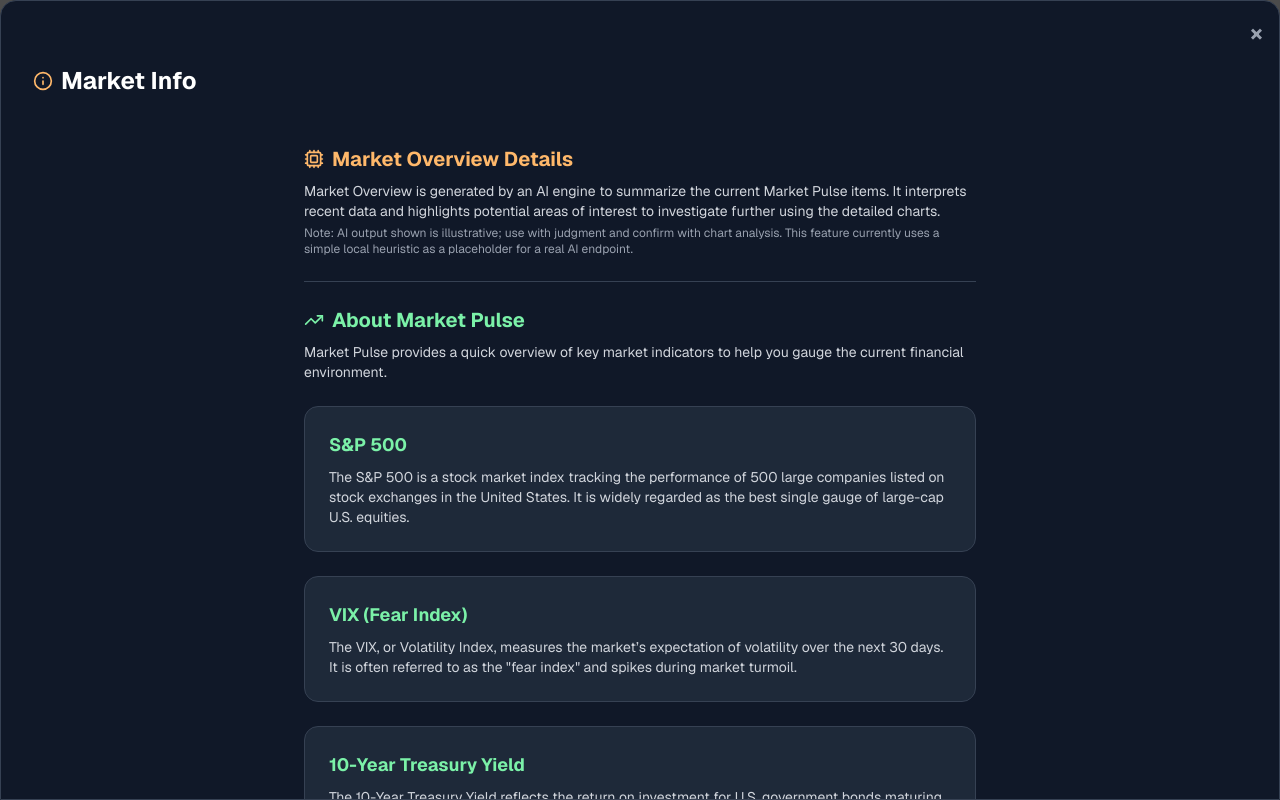
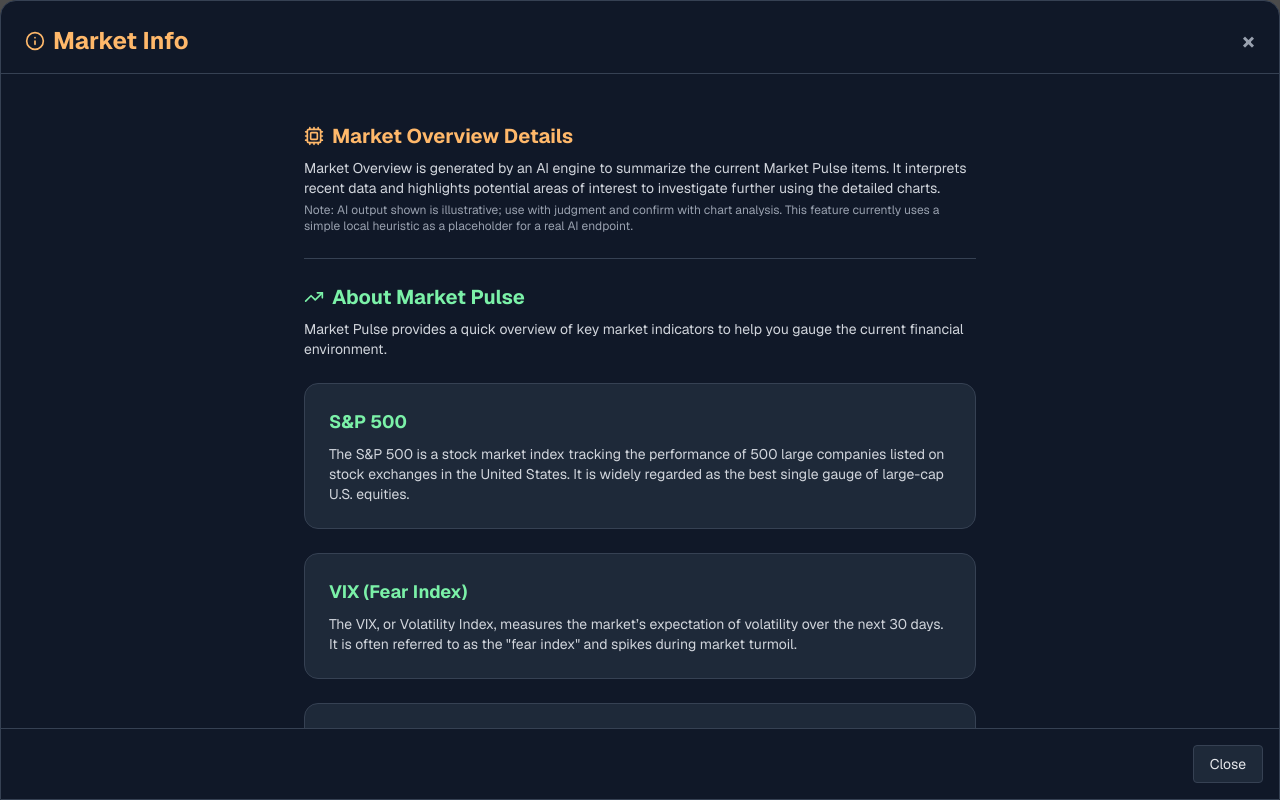
Before and after one commit to eddietal2/pivotal.ai, a Next.js app in the folder f-e/: page /home in a window 1280 px wide. Both pictures are taken after a click on the button 1234 px from the left and 88 px from the top of the page. Shown: the top 800 px of the page. Built offline with nearby package versions, Linux system fonts and the light colour scheme.

Commit message:
Homepage Modal Close Button and Header UI Refine

```diff
--- a/f-e/app/home/page.tsx
+++ b/f-e/app/home/page.tsx
@@ -151,17 +151,20 @@ const SignalFeedItem = ({ ticker, signal, confluence, timeframe, change, type }:
         <div className="fixed inset-0 z-[101] min-h-screen h-screen w-screen bg-black/70">
           <div className="absolute inset-0 min-h-screen h-screen w-screen flex items-stretch justify-stretch">
             <div className="bg-gray-900 border border-gray-700 rounded-t-2xl shadow-2xl w-full min-h-screen h-screen mx-auto relative animate-slideUp flex flex-col">
+              <div className="w-full px-6 pt-6 pb-4 border-b border-gray-700 flex items-center justify-between">
+                <div className="flex items-center gap-2">
+                  <h4 className="text-2xl font-bold text-white flex items-center gap-2">{ticker} Chart</h4>
+                </div>
                 <button
-                className="absolute top-4 right-4 text-gray-400 hover:text-white text-2xl font-bold z-10"
+                  className="text-gray-400 hover:text-white text-2xl font-bold"
                   onClick={() => setChartModalOpen(false)}
                   aria-label="Close chart modal"
+                  data-testid="chart-modal-close-top"
                 >
                   &times;
                 </button>
-              <div className="flex-1 flex flex-col justify-center items-center pt-16 pb-8 px-8 overflow-y-auto w-full">
-                <h4 className="text-2xl font-bold mb-2 flex items-center gap-2 text-center w-full">
-                  {ticker} Chart
-                </h4>
+              </div>
+              <div className="flex-1 flex flex-col justify-center items-center pt-6 pb-8 px-8 overflow-y-auto w-full">
                 <p className="text-sm text-gray-300 mb-4 text-center max-w-xl w-full">
                   {signal}
                 </p>
@@ -184,6 +187,18 @@ const SignalFeedItem = ({ ticker, signal, confluence, timeframe, change, type }:
                     </span>
                   ))}
                 </div>
+              </div>
+              {/* Footer close button for Chart Modal */}
+              <div className="p-4 border-t border-gray-700 bg-gray-900 flex justify-end">
+                <button
+                  type="button"
+                  className="px-4 py-2 rounded bg-gray-800 border border-gray-700 text-sm text-gray-200 hover:bg-gray-700 transition-colors"
+                  onClick={() => setChartModalOpen(false)}
+                  aria-label="Close chart modal"
+                  data-testid="chart-modal-close-bottom"
+                >
+                  Close
+                </button>
               </div>
             </div>
           </div>
@@ -328,17 +343,20 @@ export default function App() {
             <div className="fixed inset-0 z-[100] min-h-screen h-screen w-screen bg-black/70">
               <div className="absolute inset-0 min-h-screen h-screen w-screen flex items-stretch justify-stretch">
                 <div className="bg-gray-900 border border-gray-700 rounded-t-2xl shadow-2xl w-full min-h-screen h-screen mx-auto relative animate-slideUp flex flex-col">
+                  <div className="w-full px-6 pt-6 pb-4 border-b border-gray-700 flex items-center justify-between">
+                    <div className="flex items-center gap-2">
+                      <h4 className="text-2xl font-bold text-white flex items-center gap-2">{selectedPulse.index}</h4>
+                    </div>
                     <button
-                    className="absolute top-4 right-4 text-gray-400 hover:text-white text-2xl font-bold z-10"
+                      className="text-gray-400 hover:text-white text-2xl font-bold"
                       onClick={() => setModalOpen(false)}
                       aria-label="Close info modal"
+                      data-testid="pulse-modal-close-top"
                     >
                       &times;
                     </button>
-                  <div className="flex-1 flex flex-col justify-center items-center pt-16 pb-8 px-8 overflow-y-auto w-full">
-                    <h4 className="text-2xl font-bold mb-2 flex items-center gap-2 text-center w-full">
-                      {selectedPulse.index}
-                    </h4>
+                  </div>
+                  <div className="flex-1 flex flex-col justify-center items-center pt-6 pb-8 px-8 overflow-y-auto w-full">
                     <p className="text-sm text-gray-300 mb-4 text-center max-w-xl w-full">
                       {pulseDescriptions[selectedPulse.index] || 'No description available.'}
                     </p>
@@ -353,6 +371,19 @@ export default function App() {
                     <div className="w-full max-w-md h-64 bg-gray-800 border border-gray-700 rounded-xl flex items-center justify-center mb-8">
                       <span className="text-gray-400 text-lg">[Stock Chart Placeholder]</span>
                     </div>
+                  </div>
+                  {/* Footer close button already added */}
+                  {/* Footer close button for Pulse item modal */}
+                  <div className="p-4 border-t border-gray-700 bg-gray-900 flex justify-end">
+                    <button
+                      type="button"
+                      className="px-4 py-2 rounded bg-gray-800 border border-gray-700 text-sm text-gray-200 hover:bg-gray-700 transition-colors"
+                      onClick={() => setModalOpen(false)}
+                      aria-label="Close info modal"
+                      data-testid="pulse-modal-close-bottom"
+                    >
+                      Close
+                    </button>
                   </div>
                 </div>
               </div>
--- a/f-e/components/modals/InfoModal.tsx
+++ b/f-e/components/modals/InfoModal.tsx
@@ -24,17 +24,35 @@ export default function InfoModal({ open, onClose, title, children, ariaLabel }:
     <div className="fixed inset-0 z-[102] min-h-screen h-screen w-screen bg-black/70" role="dialog" aria-modal="true" aria-label={ariaLabel || 'Info Modal'}>
       <div className="absolute inset-0 min-h-screen h-screen w-screen flex items-stretch justify-stretch">
         <div className="bg-gray-900 border border-gray-700 rounded-t-2xl shadow-2xl w-full min-h-screen h-screen mx-auto relative animate-slideUp flex flex-col">
+          {/* Header with title and top X close button */}
+          <div className="w-full px-6 pt-6 pb-4 border-b border-gray-700 flex items-center justify-between">
+            <div className="flex items-center gap-2">
+              <h4 className="text-2xl font-bold text-orange-300 flex items-center gap-2">{title}</h4>
+            </div>
             <button
-            className="absolute top-4 right-4 text-gray-400 hover:text-white text-2xl font-bold z-10"
+              className="text-gray-400 hover:text-white text-2xl font-bold"
               onClick={onClose}
               aria-label="Close modal"
+              data-testid="modal-close-top"
             >
               &times;
             </button>
-          <div className="flex-1 flex flex-col justify-start items-center pt-16 pb-8 px-8 overflow-y-auto w-full max-h-screen"
+          </div>
+          <div className="flex-1 flex flex-col justify-start items-center pt-6 pb-8 px-8 overflow-y-auto w-full max-h-screen"
             style={{ WebkitOverflowScrolling: 'touch' }}>
-            <h4 className="text-2xl font-bold mb-6 text-center w-full flex items-center gap-2">{title}</h4>
             {children}
+          </div>
+          {/* Footer close button pinned to bottom of modal */}
+          <div className="p-4 border-t border-gray-700 bg-gray-900 flex justify-end">
+            <button
+              type="button"
+              className="px-4 py-2 rounded bg-gray-800 border border-gray-700 text-sm text-gray-200 hover:bg-gray-700 transition-colors"
+              onClick={onClose}
+              aria-label="Close modal"
+              data-testid="modal-close-bottom"
+            >
+              Close
+            </button>
           </div>
         </div>
       </div>
```
Also changed, not shown: 1 other file (tests, documents, lock files or other folders). Lines whose indentation alone changed are shown as unchanged.
